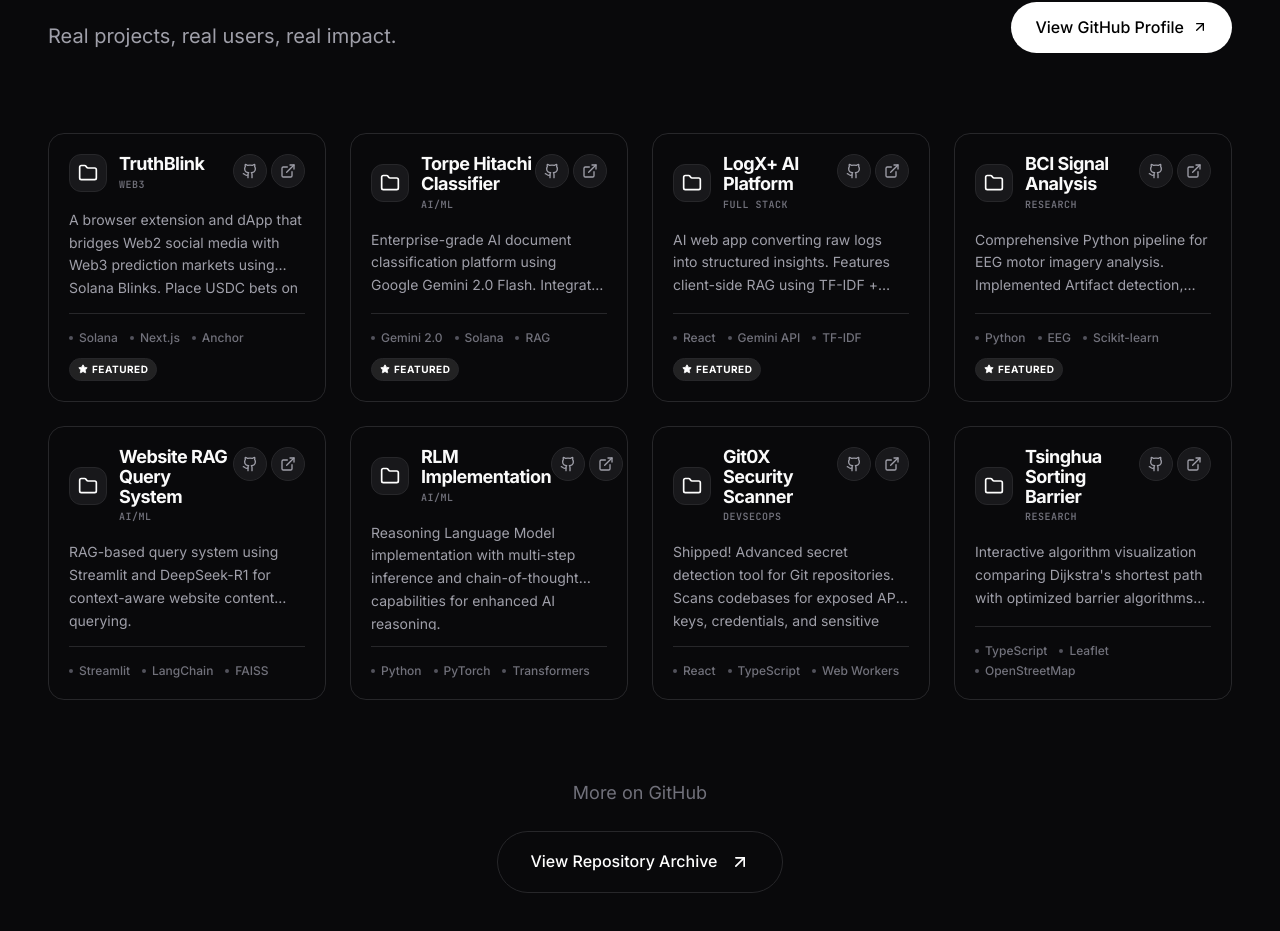
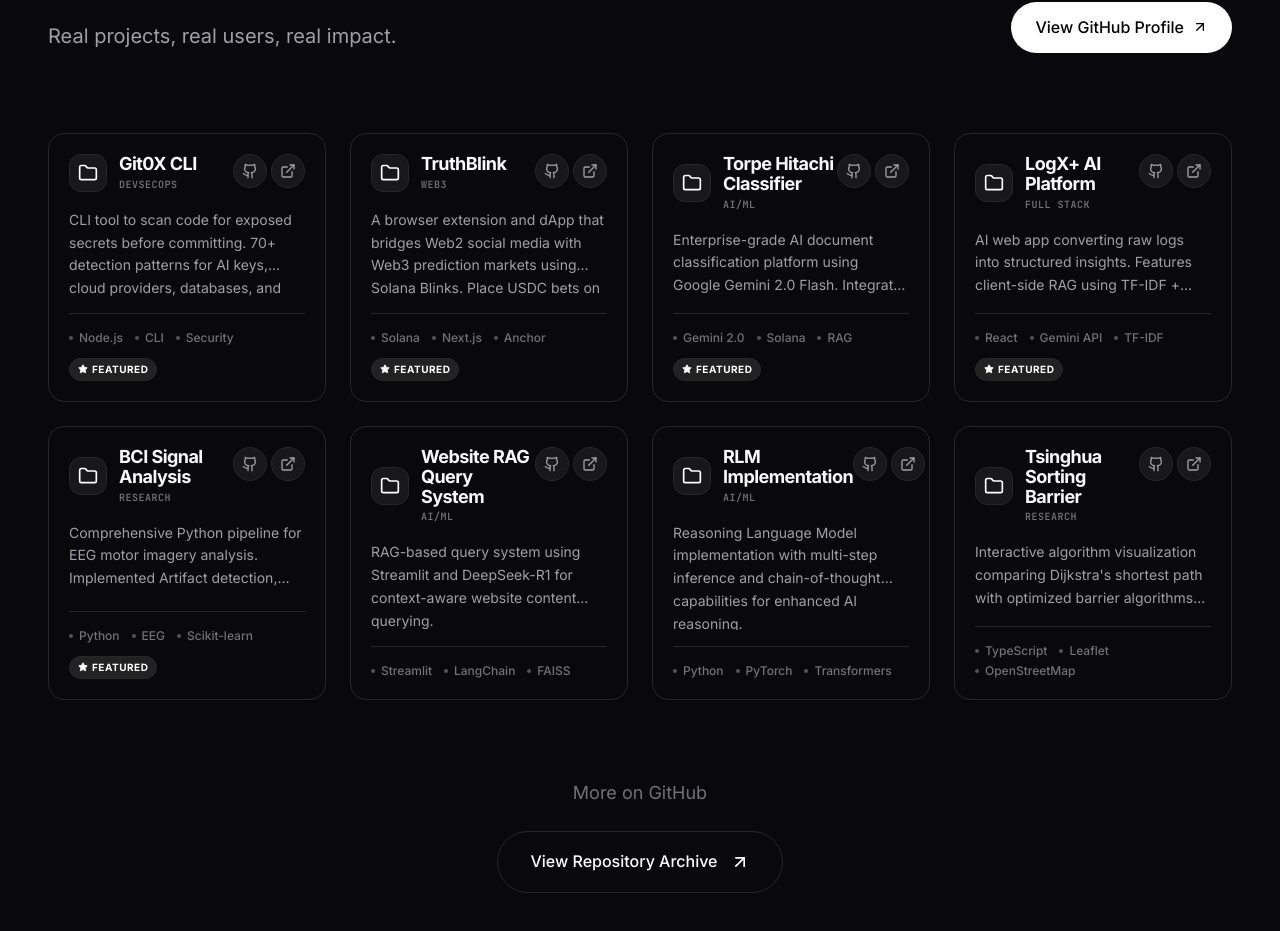
Before and after one commit to kushwahaamar-dev/portfolio, a React (Vite) app: page / in a window 1280 px wide. Shown: the part 3692-4623 px from the top of the page. Built offline with nearby package versions, Linux system fonts and the light colour scheme.

Commit message:
feat: add Git0X CLI as featured project

```diff
--- a/src/data/resume.ts
+++ b/src/data/resume.ts
@@ -30,6 +30,15 @@
     }
   ],
   projects: [
+    {
+      title: "Git0X CLI",
+      description: "CLI tool to scan code for exposed secrets before committing. 70+ detection patterns for AI keys, cloud providers, databases, and more. Pre-commit hooks, SARIF output, CI/CD ready.",
+      tech: ["Node.js", "CLI", "Security", "NPM"],
+      category: "DevSecOps",
+      featured: true,
+      link: "https://www.npmjs.com/package/git0x",
+      github: "https://github.com/kushwahaamar-dev/git0x-cli"
+    },
     {
       title: "TruthBlink ",
       description: "A browser extension and dApp that bridges Web2 social media with Web3 prediction markets using Solana Blinks. Place USDC bets on viral claims directly from Twitter/X.",
@@ -85,15 +94,6 @@
       github: "https://github.com/kushwahaamar-dev/rlms"
     },
     {
-      title: "Git0X Security Scanner",
-      description: "Shipped! Advanced secret detection tool for Git repositories. Scans codebases for exposed API keys, credentials, and sensitive data. Building something new next.",
-      tech: ["React", "TypeScript", "Web Workers", "IndexedDB"],
-      category: "DevSecOps",
-      featured: false,
-      link: "https://git0x.vercel.app/scan",
-      github: "https://github.com/kushwahaamar-dev/git0x"
-    },
-    {
       title: "Tsinghua Sorting Barrier",
       description: "Interactive algorithm visualization comparing Dijkstra's shortest path with optimized barrier algorithms on real-world map data.",
       tech: ["TypeScript", "Leaflet", "OpenStreetMap", "Vite"],
```
